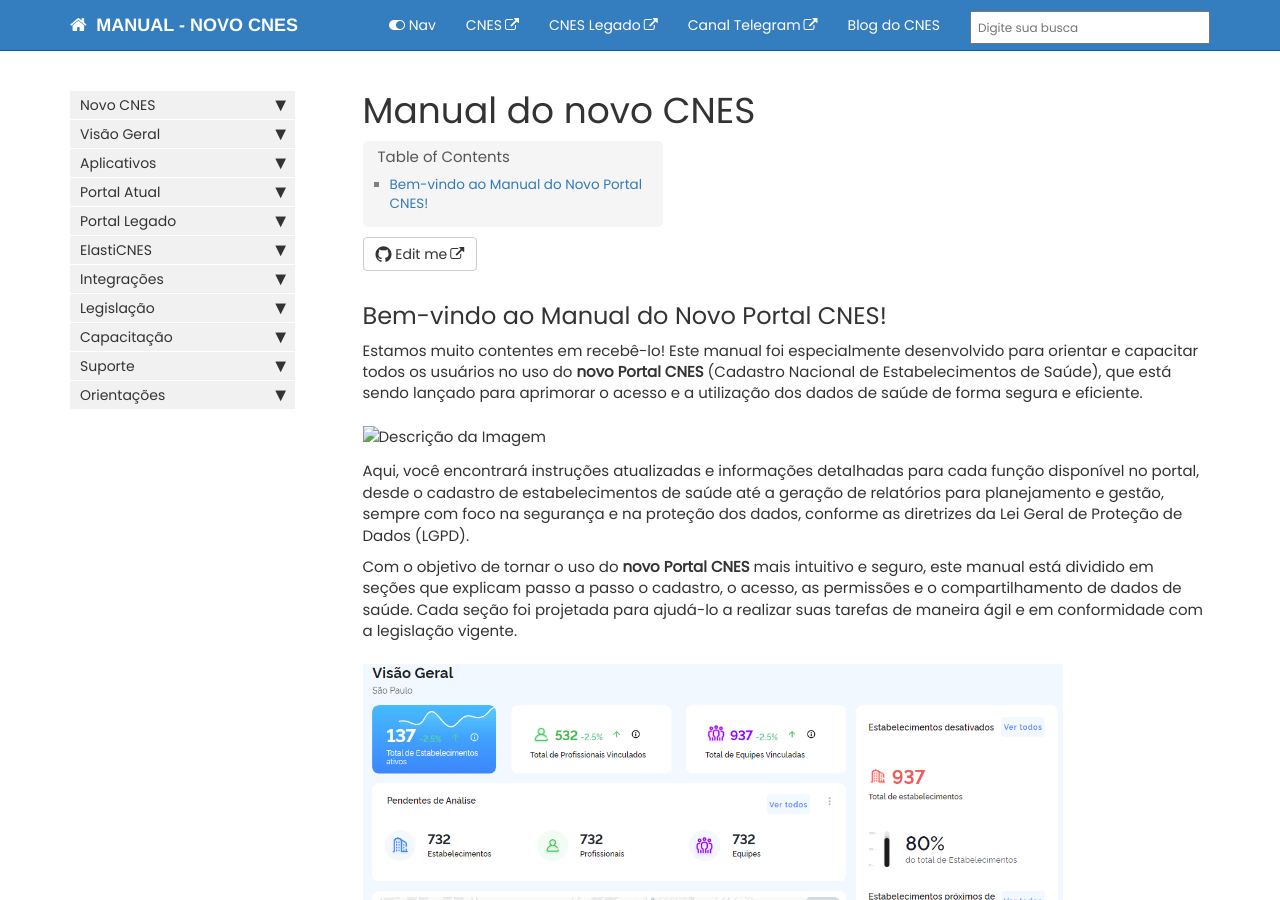
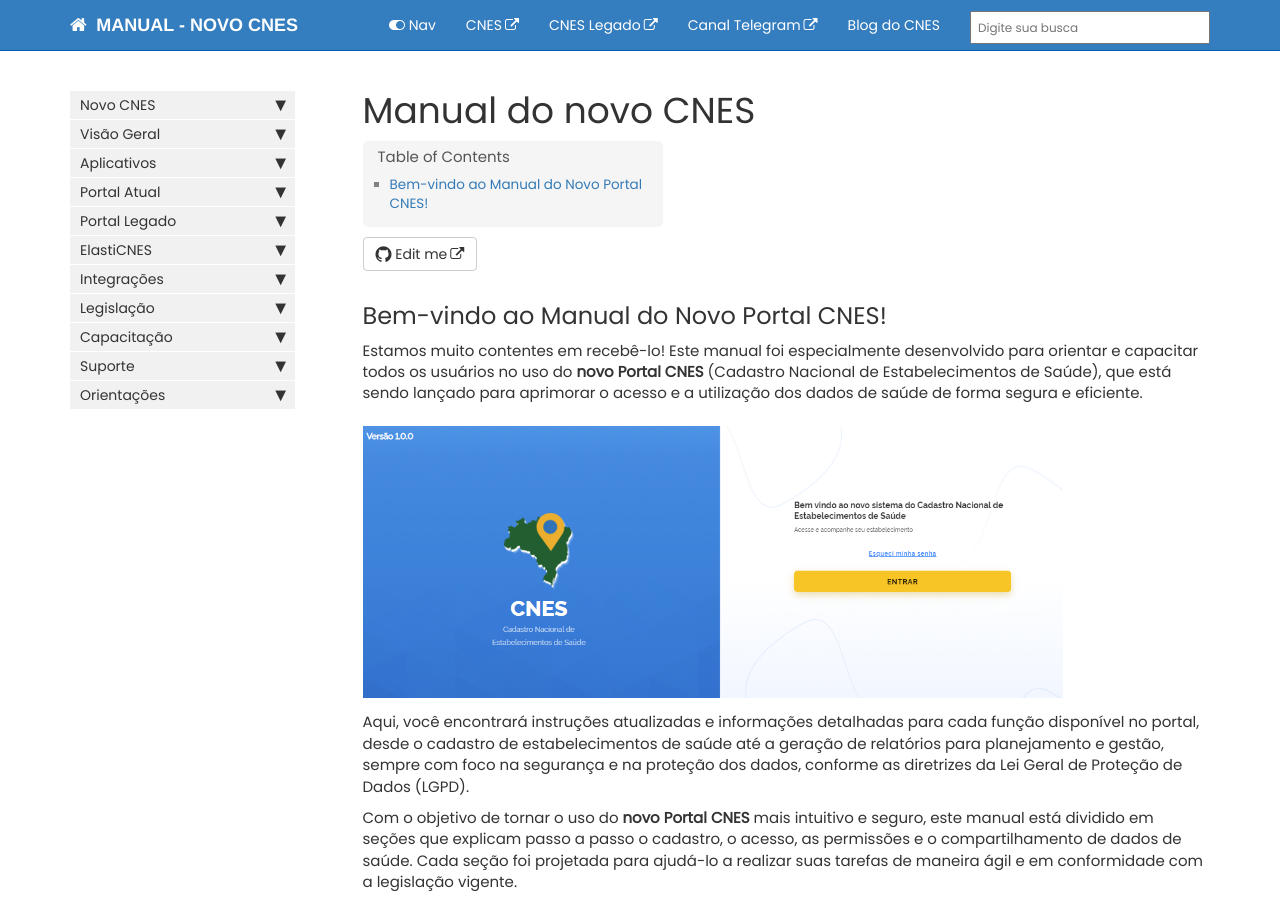
Before and after one commit to DRAC-CNES/Manual_CNES, a Jekyll site: the page built from index.md, in a window 1280 px wide and 900 px high. Built offline with Jekyll 4.4.1, drawn with Linux system fonts in a browser that asks for light colours; comment, search, counter and statistics services are not loaded.

Commit message:
Update index.md

```diff
--- a/index.md
+++ b/index.md
@@ -12,7 +12,7 @@ summary:
 
 Estamos muito contentes em recebê-lo! Este manual foi especialmente desenvolvido para orientar e capacitar todos os usuários no uso do **novo Portal CNES** (Cadastro Nacional de Estabelecimentos de Saúde), que está sendo lançado para aprimorar o acesso e a utilização dos dados de saúde de forma segura e eficiente.
 
-![Descrição da Imagem](Manual_CNES/Principal/imagens/homepage/tela_de_login.png)
+![Descrição da Imagem](/Manual_CNES/Principal/imagens/homepage/tela_de_login.png)
 
 Aqui, você encontrará instruções atualizadas e informações detalhadas para cada função disponível no portal, desde o cadastro de estabelecimentos de saúde até a geração de relatórios para planejamento e gestão, sempre com foco na segurança e na proteção dos dados, conforme as diretrizes da Lei Geral de Proteção de Dados (LGPD).
 
```
